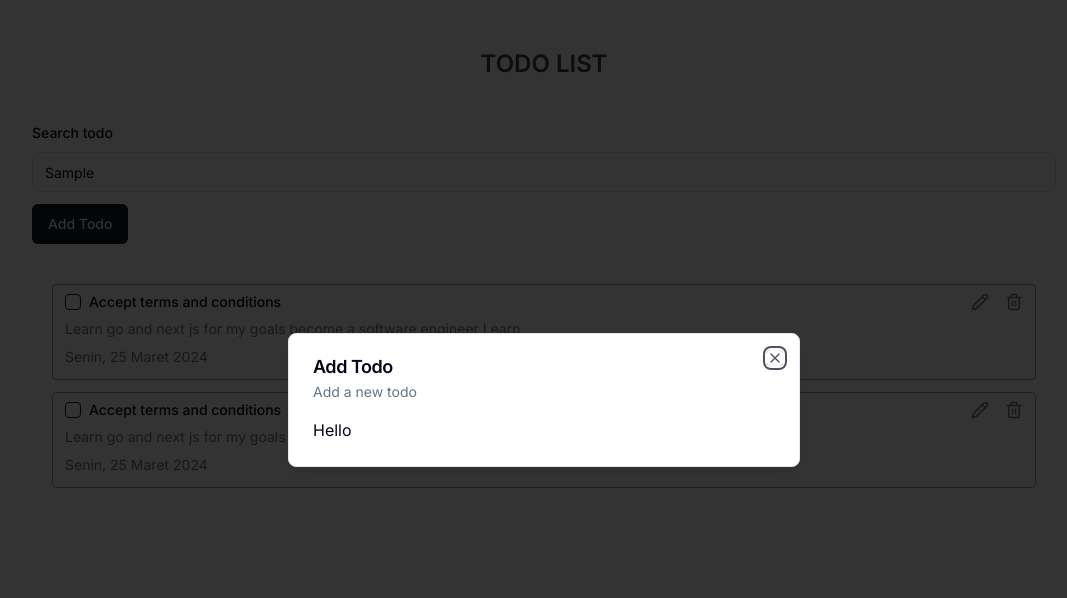
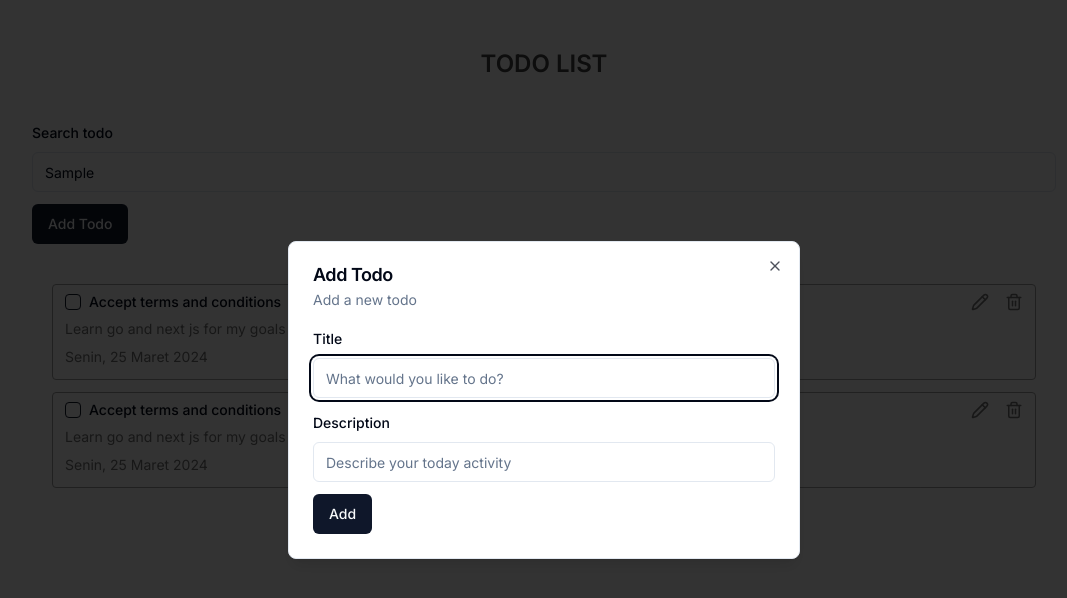
Before and after one commit to purboindra/todo-nextjs-go, a Next.js app in the folder nextjs/: page / in a window 1280 px wide. Both pictures are taken after typing "Sample" into the empty fields and a click on the button "Add Todo". Shown: the top 598 px of the page, without its empty margins (96-1163 px from the left). Built offline with nearby package versions, Linux system fonts and the light colour scheme.

Commit message:
update add todo

```diff
--- /dev/null
+++ b/nextjs/app/api/todo/actions.ts
@@ -0,0 +1,27 @@
+export async function addTodo(formData: FormData) {
+  try {
+    const values = Object.fromEntries(formData);
+
+    const res = await fetch(`${process.env.NEXT_PUBLIC_BASE_URL}add-todo`, {
+      method: "POST",
+      body: JSON.stringify({
+        title: values.title,
+        description: values.description,
+      }),
+      headers: {
+        "Access-Control-Allow-Origin": "*",
+        "Access-Control-Allow-Methods": "GET, POST, PUT, DELETE, OPTIONS",
+        "Access-Control-Allow-Headers":
+          "Content-Type, Authorization, X-CSRF-Token, X-Requested-With, Accept, Accept-Version, Content-Length, Content-MD5, Date, X-Api-Version",
+      },
+    });
+
+    if (res.status != 200) {
+      throw new Error("Sorry, something went wrong. Try again!");
+    }
+
+    console.log(`SUCCESS ADD TODO: ${res.status}`);
+  } catch (error) {
+    throw error;
+  }
+}
--- a/nextjs/app/modals/AddTodoModal.tsx
+++ b/nextjs/app/modals/AddTodoModal.tsx
@@ -1,14 +1,65 @@
 import UseDialog from "@/hooks/useDialog";
 import Modal from "./Modal";
+import {
+  Form,
+  FormControl,
+  FormField,
+  FormItem,
+  FormLabel,
+} from "@/components/ui/form";
+import { z } from "zod";
+import { useForm } from "react-hook-form";
+import { Input } from "@/components/ui/input";
+import LoadingButton from "@/components/LoadingButton";
+import { addTodo } from "../api/todo/actions";
+import { toast } from "@/components/ui/use-toast";
 
+const todoSchema = z.object({
+  title: z.string().min(1, "Please enter a text"),
+  description: z.string().min(1, "Please enter a text"),
+});
 export default function AddTodoModal() {
   const { isOpen, onOpen, onClose } = UseDialog();
+
+  const form = useForm<z.infer<typeof todoSchema>>({
+    defaultValues: {
+      title: "",
+      description: "",
+    },
+  });
+
+  async function onSubmit(values: z.infer<typeof todoSchema>) {
+    try {
+      const formData = new FormData();
+
+      Object.entries(values).forEach(([key, val]) => {
+        if (val) {
+          formData.append(key, val);
+        }
+      });
+
+      await addTodo(formData);
+
+      toast({
+        title: "Success",
+        description: "Todo has successfully created!",
+      });
+    } catch (error) {
+      console.log(error);
+      toast({
+        title: "Error!",
+        description: "Sorry something went wrong. Please try again!",
+        variant: "destructive",
+      });
+    }
+  }
 
   const handleOpen = () => {
     if (!isOpen) {
       onOpen();
     } else {
       onClose();
+      form.reset();
     }
   };
 
@@ -19,7 +70,40 @@ export default function AddTodoModal() {
       title="Add Todo"
       description="Add a new todo"
     >
-      <h1>Hello</h1>
+      <Form {...form}>
+        <form onSubmit={form.handleSubmit(onSubmit)} className="space-y-3">
+          <FormField
+            control={form.control}
+            name="title"
+            render={({ field }) => (
+              <FormItem>
+                <FormLabel>Title</FormLabel>
+                <FormControl>
+                  <Input {...field} placeholder="What would you like to do?" />
+                </FormControl>
+              </FormItem>
+            )}
+          />
+          <FormField
+            control={form.control}
+            name="description"
+            render={({ field }) => (
+              <FormItem>
+                <FormLabel>Description</FormLabel>
+                <FormControl>
+                  <Input
+                    {...field}
+                    placeholder="Describe your today activity"
+                  />
+                </FormControl>
+              </FormItem>
+            )}
+          />
+          <LoadingButton className="mt-3" loading={form.formState.isSubmitting}>
+            Add
+          </LoadingButton>
+        </form>
+      </Form>
     </Modal>
   );
 }
```
